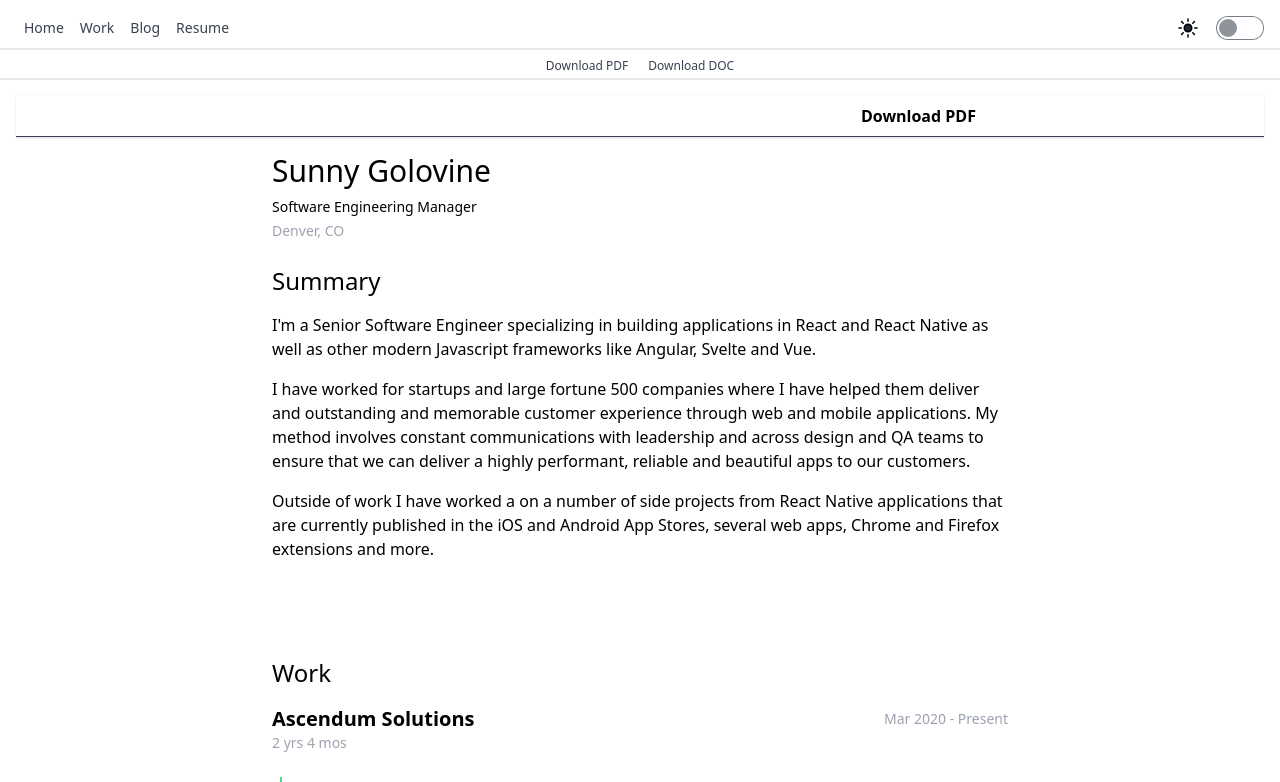
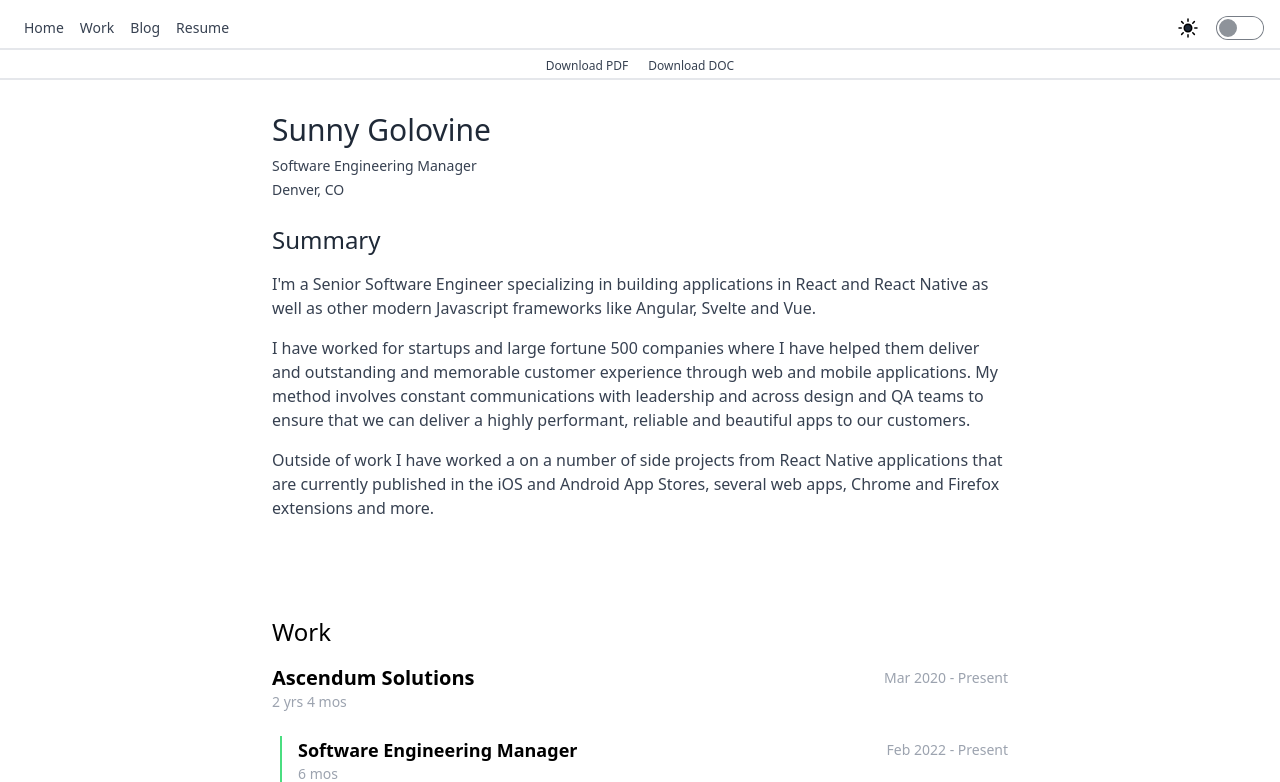
Before and after one commit to sgolovine/www-2022, a Next.js app: page /resume in a window 1280 px wide. Shown: the top 782 px of the page. Built offline with nearby package versions, Linux system fonts and the light colour scheme.

Commit message:
feat(resume): wip updating text to be theme compliant

```diff
--- a/next.config.js
+++ b/next.config.js
@@ -15,7 +15,7 @@ module.exports = {
     return [
       {
         source: "/snippets",
-        to: "/blog/snippets",
+        destination: "/blog/snippets",
         permanent: true,
       },
     ]
--- a/src/features/resume/index.ts
+++ b/src/features/resume/index.ts
@@ -1,2 +1,4 @@
-export { default as ResumePage } from "./ResumePage"
-export * from "./config/pageNavigation"
+export { default as ResumePage } from "./pages/ResumePage"
+export { default as DownloadPdfPage } from "./pages/DownloadPdfPage"
+export { default as DownloadDocPage } from "./pages/DownloadDocPage"
+export { pageNavigationConfig } from "./config/pageNavigation"
--- /dev/null
+++ b/src/features/resume/pages/DownloadDocPage.tsx
@@ -0,0 +1,9 @@
+const DownloadDocPage = () => {
+  return (
+    <div>
+      <p>Download DOC Page</p>
+    </div>
+  )
+}
+
+export default DownloadDocPage
--- /dev/null
+++ b/src/features/resume/pages/DownloadPdfPage.tsx
@@ -0,0 +1,9 @@
+const DownloadPdfPage = () => {
+  return (
+    <div>
+      <p>Download DOC Page</p>
+    </div>
+  )
+}
+
+export default DownloadPdfPage
--- a/src/features/resume/ResumePage.tsx
+++ b/src/features/resume/pages/ResumePage.tsx
@@ -1,27 +1,36 @@
 import React from "react"
-import { WorkItem } from "./components/WorkItem"
-import { ProjectItem } from "./components/ProjectItem"
-import { EducationItem } from "./components/EducationItem"
-import { ControlSubheader } from "./components/ControlSubheader"
-import { SkillsItem } from "./components/SkillsItem"
-import { ResumePageProps } from "./types/ResumePageProps"
+import { WorkItem } from "../components/WorkItem"
+import { ProjectItem } from "../components/ProjectItem"
+import { EducationItem } from "../components/EducationItem"
+import { ControlSubheader } from "../components/ControlSubheader"
+import { SkillsItem } from "../components/SkillsItem"
+import { ResumePageProps } from "../types/ResumePageProps"
+import clsx from "clsx"
+import { themeClasses } from "~/config/themeClasses"
 
 const ResumePage: React.FC<ResumePageProps> = ({ data }) => (
   <>
-    <ControlSubheader />
     <div className="max-w-3xl mx-auto my-4 px-4">
       <div>
-        <h1 className="text-3xl">{data.basics.name}</h1>
-        <p className="text-sm pt-2">{data.basics.label}</p>
-        <p className="text-sm text-gray-400 pt-1">
+        <h1 className={clsx(themeClasses.headerColor, "text-3xl")}>
+          {data.basics.name}
+        </h1>
+        <p className={clsx(themeClasses.textColor, "text-sm", "pt-2")}>
+          {data.basics.label}
+        </p>
+        <p className={clsx(themeClasses.textColor, "text-sm", "pt-1")}>
           {data.basics.location.city}, {data.basics.location.region}
         </p>
       </div>
       <div className="py-4 pt-6">
-        <h2 className="text-2xl">Summary</h2>
+        <h2
+          className={clsx(themeClasses.headerColor, "text-2xl", "font-medium")}
+        >
+          Summary
+        </h2>
         <div className="pt-4 pb-12">
           {data.basics.summary.map((paragraph, index) => (
-            <p className="pb-4" key={index}>
+            <p className={clsx(themeClasses.textColor, "pb-4")} key={index}>
               {paragraph}
             </p>
           ))}
--- a/src/pages/resume/download-doc.tsx
+++ b/src/pages/resume/download-doc.tsx
@@ -1,10 +1,10 @@
 import { PageLayout } from "~/components/layout"
 import labels from "~/labels.json"
 import { AppPage } from "~/model/PageProps"
-import { pageNavigationConfig } from "~/features/resume"
+import { DownloadDocPage, pageNavigationConfig } from "~/features/resume"
 
 const Page: AppPage = () => {
-  return <p>Download DOC Page</p>
+  return <DownloadDocPage />
 }
 
 Page.getLayout = page => {
--- a/src/pages/resume/download-pdf.tsx
+++ b/src/pages/resume/download-pdf.tsx
@@ -1,10 +1,10 @@
 import { PageLayout } from "~/components/layout"
 import labels from "~/labels.json"
 import { AppPage } from "~/model/PageProps"
-import { pageNavigationConfig } from "~/features/resume"
+import { DownloadPdfPage, pageNavigationConfig } from "~/features/resume"
 
 const Page: AppPage = () => {
-  return <p>Download PDF Page</p>
+  return <DownloadPdfPage />
 }
 
 Page.getLayout = page => {
```
Also changed, not shown: 1 other file (tests, documents, lock files or other folders).
